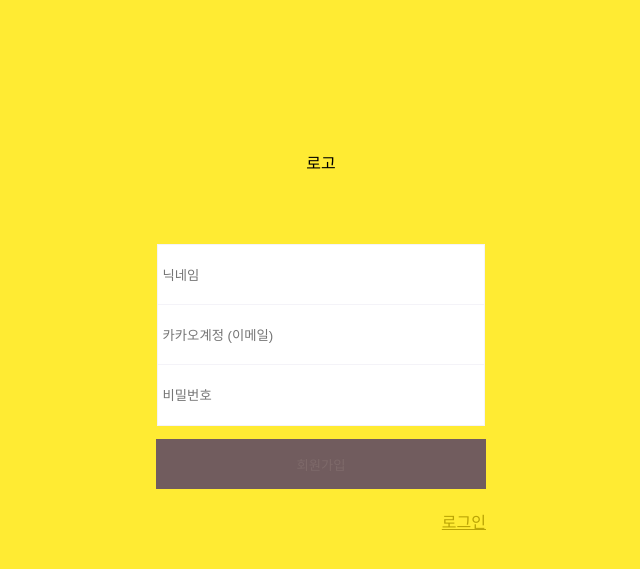
After one commit to yoojinhee03/KakaoTalk-Clone, a PHP site: page /signUp.php in a window 1280 px wide. The commit adds this page. Shown: the top 569 px of the page, without its empty margins (319-959 px from the left). Run offline with PHP 8.4, Linux system fonts and the light colour scheme.

Commit message:
db 연동

```diff
--- /dev/null
+++ b/conn.php
@@ -0,0 +1,3 @@
+<?php
+	$conn=mysqli_connect('localhost','root','','kakaotalk');
+?>
--- /dev/null
+++ b/css/infoInput.css
@@ -0,0 +1,53 @@
+body{
+	margin:0;
+	background-color: #ffeb33;
+}
+#input-container:after{
+	content:"";
+	clear:both;
+	display:block;
+}
+#top-container{
+	margin-top: 150px;
+	text-align: center;
+}
+#top-container .logo{
+	display: inline-block;
+}
+#input-container{
+	text-align: center;
+	width:330px;
+	/*margin: 0 auto;*/
+	margin-top: 70px;
+	/*top:50px;*/
+	position: absolute;
+	left: 50%;
+	transform: translateX(-50%);
+}
+#input-container .name-area, #input-container .id-area, #input-container .pw-area, #login{
+	width:100%;
+	height: 60px;
+	/*border: 1px solid gray;*/
+}
+.name-area input,.id-area input,.pw-area input{
+	width:96%;
+	height: 100%;
+	border: 1px solid #f4f3f8;
+	padding: 0 5px;
+}
+#login{
+	margin-top: 15px;
+	height: 50px;
+	border: 0;
+	padding: 0;
+	background-color: #715c5e;
+	color: #7e6a6a;
+}
+#input-container .info{
+	margin-top: 20px;
+	float: right;
+}
+.info a{
+	color: #baa405;
+
+}
--- /dev/null
+++ b/signUp.php
@@ -0,0 +1,41 @@
+<!DOCTYPE html>
+<html lang="ko">
+<head>
+	<meta charset="UTF-8">
+	<title>회원가입</title>
+  	<link href="css/infoInput.css" rel="stylesheet">
+</head>
+<body>
+	<div class="wrapper">
+    <header>
+      <div id="top-container">
+        <div class="logo">로고</div>
+      </div>
+    </header>
+    <main>
+      <form action="signUp_process.php" method="post">
+        <div id="input-container">
+       	 <div class="name-area">
+            <input type="text" placeholder="닉네임" name="name" required>
+          </div>
+          <div class="id-area">
+            <input type="email" placeholder="카카오계정 (이메일)" name="id"required>
+          </div>
+          <div class="pw-area">
+            <input type="password" placeholder="비밀번호" name="pw" required>
+          </div>
+          <input id="login" type="submit" value="회원가입" alter="회원가입">
+          <div class="info">
+            <a href="login.html">로그인</a>
+          </div>
+        </div>
+      </form>
+    </main>
+    <footer>
+      <div id="bottom-container">
+
+      </div>
+    </footer>
+  </div>
+</body>
+</html>
```
Also changed, not shown: css/index.css (+0 -12 lines), css/mediaQuery.css (added, +11 -0 lines), index.html (deleted, +0 -56 lines), index.php (added, +91 -0 lines), login.html (added, +39 -0 lines), login_process.php (added, +25 -0 lines), signUp_process.php (added, +24 -0 lines).
